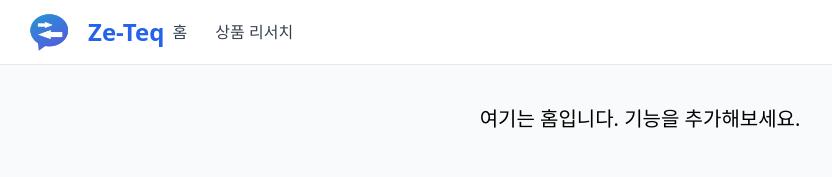
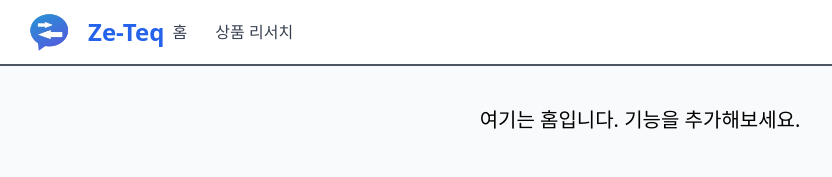
Before and after one commit to 1004av/Ze-Teq, a website: page public/index.html in a window 1280 px wide. Shown: the whole page, without its empty margins (0-832 px from the left). Drawn offline with nearby package versions, Linux system fonts and the light colour scheme.

Commit message:
수정 내용

```diff
--- a/public/index.html
+++ b/public/index.html
@@ -9,7 +9,7 @@
 <body class="bg-gray-50">
 
   <!-- 상단 네비게이션 바 -->
-  <nav class="bg-white border-b border-gray-200 sticky top-0 z-80">
+  <nav class="bg-white border-b-2 border-gray-600 sticky top-0 z-50">
     <div class="w-full px-4">
       <div class="flex justify-start items-center h-16 space-x-2">
         <!-- 로고 이미지와 텍스트 -->
```
